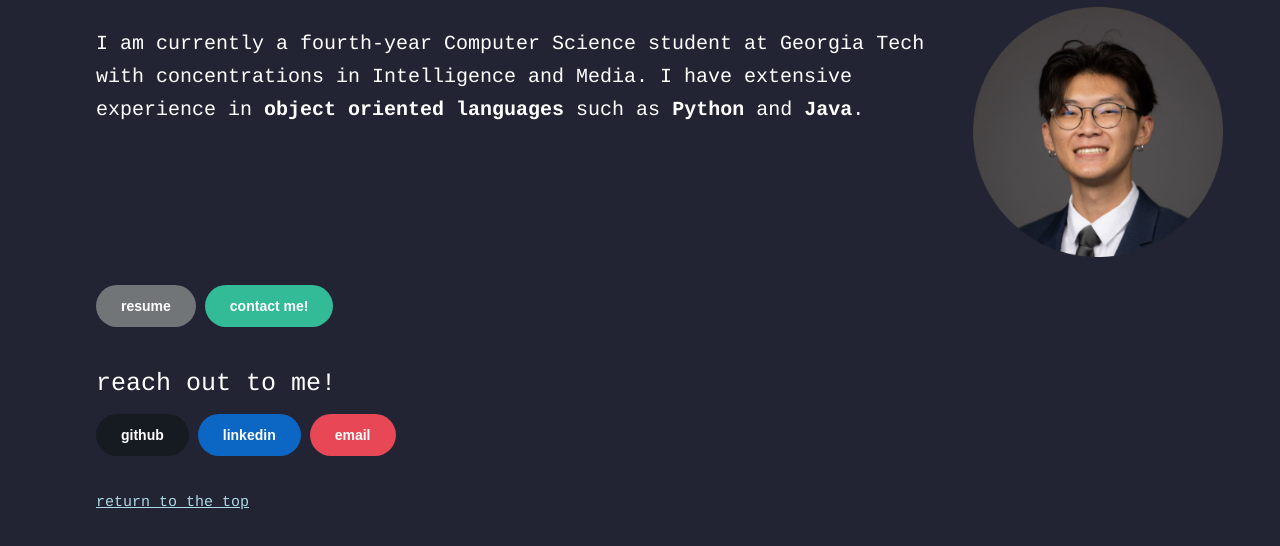
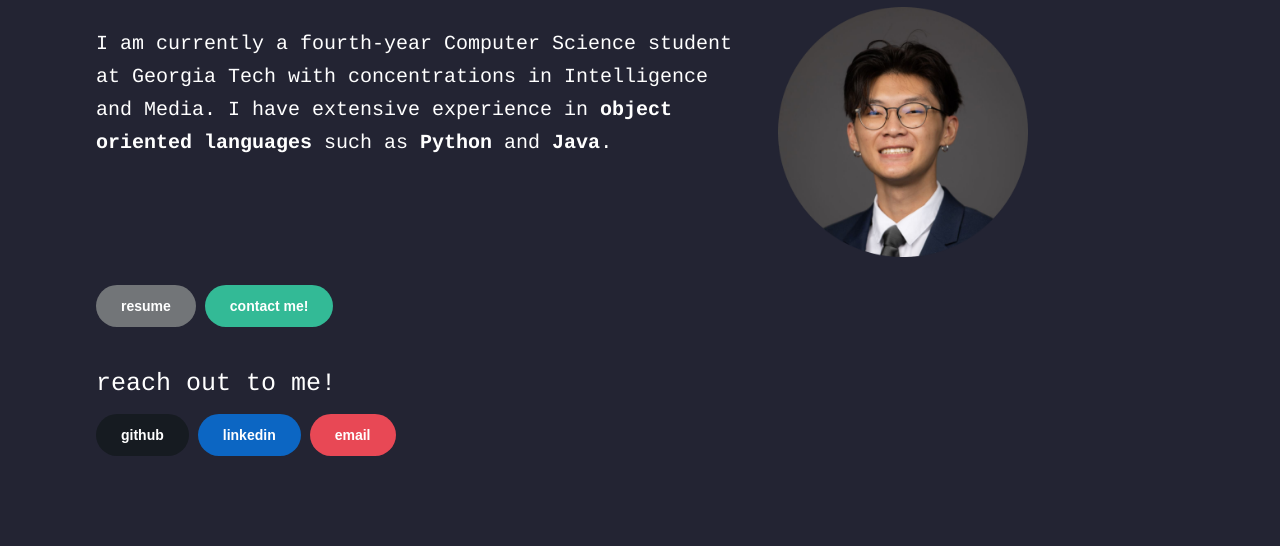
Before and after one commit to nathan-tieu/nathan-tieu.github.io, a plain HTML site: page index.html in a window 1280 px wide. Shown: the part 196-742 px from the top of the page. Drawn offline with nearby package versions, Linux system fonts and the light colour scheme.

Commit message:
fix sizing

```diff
--- a/index.html
+++ b/index.html
@@ -121,7 +121,7 @@
         <!-- <div class="container"> -->
             <!-- <div id="about-me"> -->
         <div class="w3-row">
-            <div class="w3-col w3-container s12 m8 l9">
+            <div class="w3-col w3-container s12 m8 l7">
                 <p>I am currently a fourth-year Computer Science student at Georgia Tech with concentrations in Intelligence and Media. I have extensive experience in <b>object oriented languages</b> such as <b>Python</b> and <b>Java</b>.</p>
             </div>
             <div class="w3-col w3-container s12 m4 l3">
@@ -153,7 +153,7 @@
 
                 <br><br>
 
-                <a href="#top" style="color:lightblue; text-decoration:underline;">return to the top</a>
+                <!-- <a href="#top" style="color:lightblue; text-decoration:underline;">return to the top</a> -->
             </div>
         </div>
     </body>
```
Also changed, not shown: 1 other file.
